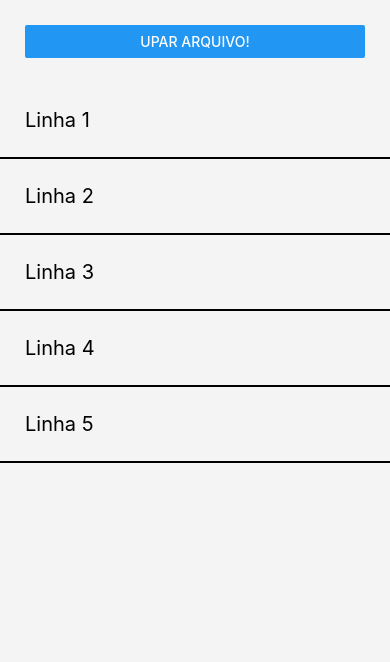
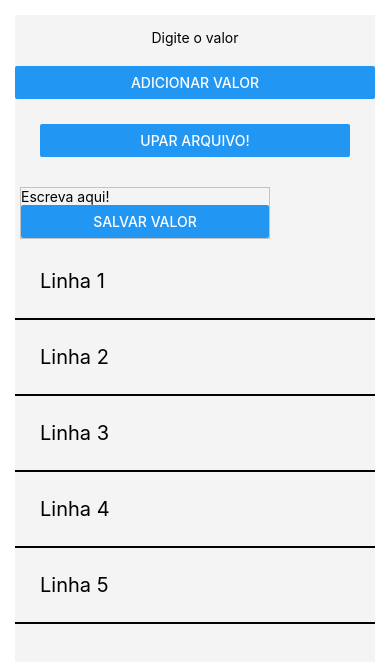
Before and after one commit to ricardorohrs/AppEstat, a React Native app: screen / in a window 390 px wide. Shown: the top 662 px of the page. Built offline with nearby package versions, Linux system fonts and the light colour scheme.

Commit message:
Teste de leitura
Tentando ler (e imprimir) os valores e salvar de alguma forma;

```diff
--- a/App.js
+++ b/App.js
@@ -1,5 +1,5 @@
-import React, { Component } from 'react';
-import { Text, Button, StyleSheet, View, FlatList } from 'react-native'
+/* import React, { Component } from 'react';
+import { Text, Button, StyleSheet, Alert, View, FlatList, TextInput } from 'react-native'
 
 export default class App extends Component {
   _onPressButton() {
@@ -8,8 +8,7 @@ export default class App extends Component {
 
   constructor(props) {
     super(props);
-    this.state = {
-    };
+    this.state = {text: ''};
   }
 
   render() {
@@ -21,6 +20,25 @@ export default class App extends Component {
       {key: 'Linha 5'}
     ]
 
+    function rendertodo() {
+
+      for (todo of todos) {
+        var todoElement = document.createElement('li');
+        var todoText = document.createTextNode(todo);
+
+        todoElement.appendChild(todoText);
+        listElement.appendChild(todoElement);
+      }
+    }
+
+    function addtodo() {
+      var todoText = inputElement.value;
+
+      todos.push(todoText);
+      inputElement.value = '';
+      rendertodo();
+    }
+
     return (
       <View style={styles.container}>
         <View style={styles.buttonContainer}>
@@ -29,6 +47,18 @@ export default class App extends Component {
             title="Upar arquivo!"
           />
         </View>
+
+      <View style={styles.input}>
+        <TextInput
+          placeholder="Escreva aqui!"
+          onChangeText={(text) => this.setState({text})}
+          value={this.state.text}
+        />
+        <Button
+            onPress={this._onPressButton}
+            title="Salvar valor"
+        />
+      </View>
 
         <FlatList
           data={dados}
@@ -45,6 +75,12 @@ const styles = StyleSheet.create({
       flex: 1,
       backgroundColor: "#f4f4f4"
     },
+    input: {
+      margin: 5,
+      width: 250,
+      borderColor: "#000",
+      borderWidth: 2
+    },
     textoItem: {
       fontSize: 20,
       color: "#000",
@@ -59,4 +95,117 @@ const styles = StyleSheet.create({
       flexDirection: 'row',
       justifyContent: 'space-between'
     }
-})
+}) */
+
+import React, { Component } from 'react';
+import { Text, Button, StyleSheet, Alert, View, FlatList, TextInput } from 'react-native'
+
+var SampleArray = ["ONE", "TWO"] ;
+
+export default class MainActivity extends Component {
+  _onPressButton() {
+    alert('Arquivo selecionado!')
+  }
+
+  constructor(props) {
+       super(props)
+       this.state = {
+         Holder: ''
+       }
+  }
+
+  AddItemsToArray=()=>{
+      //Adding Items To Array.
+      SampleArray.push( this.state.Holder.toString() );
+      // Showing the complete Array on Screen Using Alert.
+      Alert.alert(SampleArray.toString());
+  }
+
+ render() {
+  const dados = [
+    {key: 'Linha 1'},
+    {key: 'Linha 2'},
+    {key: 'Linha 3'},
+    {key: 'Linha 4'},
+    {key: 'Linha 5'}
+  ]
+
+  function rendertodo() {
+
+    for (todo of todos) {
+      var todoElement = document.createElement('li');
+      var todoText = document.createTextNode(todo);
+
+      todoElement.appendChild(todoText);
+      listElement.appendChild(todoElement);
+    }
+  }
+
+  function addtodo() {
+    var todoText = inputElement.value;
+
+    todos.push(todoText);
+    inputElement.value = '';
+    rendertodo();
+  }
+   return (
+      <View style={styles.MainContainer}>
+          <TextInput
+              placeholder="Digite o valor"
+              onChangeText={TextInputValue => this.setState({ Holder : TextInputValue }) }
+              style={{textAlign: 'center', marginBottom: 6, height: 45}}
+          />
+          <Button title="Adicionar valor" onPress={this.AddItemsToArray} />
+
+      <View style={styles.buttonContainer}>
+          <Button
+            onPress={this._onPressButton}
+            title="Upar arquivo!"
+          />
+        </View>
+
+      <View style={styles.input}>
+        <TextInput
+          placeholder="Escreva aqui!"
+          onChangeText={(text) => this.setState({text})}
+          value={this.state.text}
+        />
+        <Button
+            onPress={this._onPressButton}
+            title="Salvar valor"
+        />
+      </View>
+
+        <FlatList
+          data={dados}
+          renderItem = { ({item}) => <Text style={styles.textoItem}>{item.key}</Text> }
+        />
+      </View>
+   );
+ }
+}
+
+const styles = StyleSheet.create({
+
+  MainContainer: {
+    flex:1,
+    justifyContent: 'center',
+    backgroundColor: "#f4f4f4",
+    margin: 15
+  },
+  input: {
+    margin: 5,
+    width: 250,
+    borderColor: "#c3c3c3",
+    borderWidth: 1
+  },
+  textoItem: {
+    fontSize: 20,
+    color: "#000",
+    padding: 25,
+    borderBottomWidth: 2
+  },
+  buttonContainer: {
+    margin: 25
+  },
+});
```
